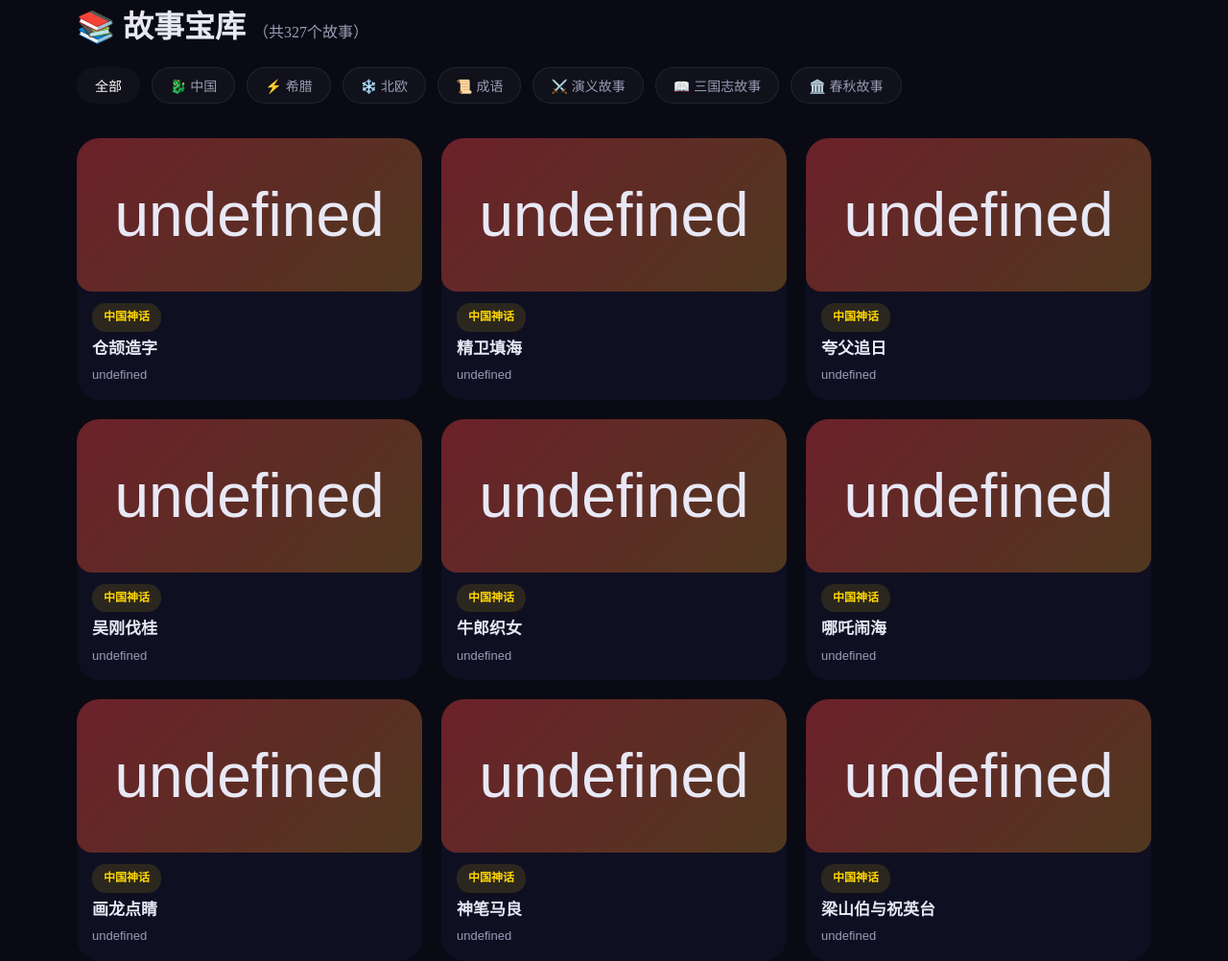
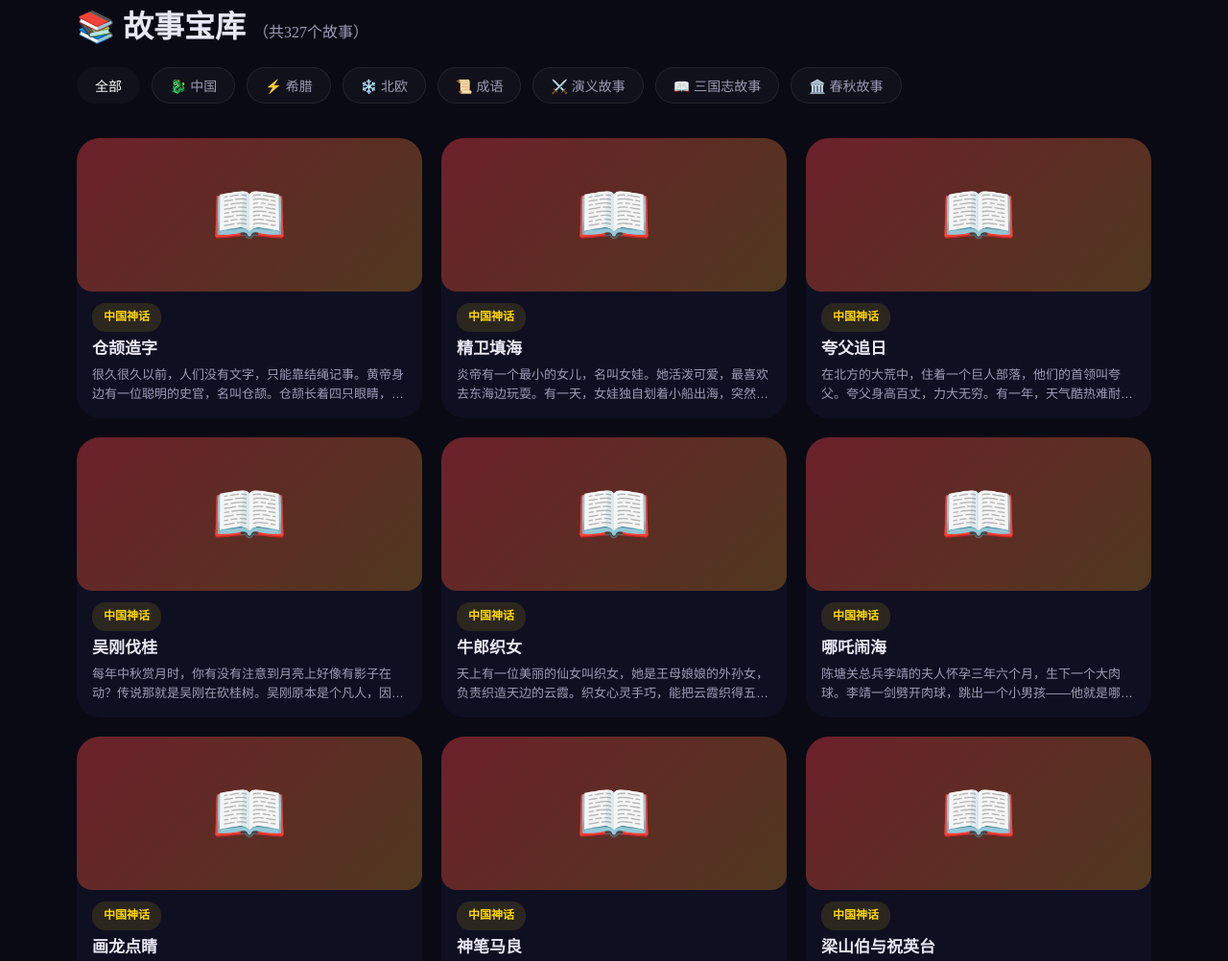
Before and after one commit to coco-china/shenhua-xingkong, a plain HTML site: page index.html in a window 1280 px wide. Shown: the part 1400-2402 px from the top of the page at 96% size. Drawn offline with Linux system fonts and the light colour scheme.

Commit message:
v8.0 star rekindle - fix undefined display

```diff
--- a/index.html
+++ b/index.html
@@ -323,12 +323,17 @@ body{font-family:'Noto Sans SC','Microsoft YaHei',sans-serif;background:#0A0A14;
 
 <script>
 // ============ VERSION MANAGEMENT ============
-const VERSION = { major:7, minor:0, date:'2026-08-07', label:'v7.0', codename:'故事重生' };
+const VERSION = { major:8, minor:0, date:'2026-08-07', label:'v8.0', codename:'星辉重燃' };
 const VERSION_HISTORY = [
-    { ver:'v7.0', date:'2026-08-07', title:'故事重生', latest:true, changes:[
-    '重建三国演义故事２5个真实故事，涵盖60+人物',
-    '重建三国志故事Ｊ个基于史实的真实故事',
-    '重建春秋战国故事ｈ个历史名篇，涵盖38位历史人物',
+    { ver:'v8.0', date:'2026-08-07', title:'星辉重燃', latest:true, changes:[
+    '修复故事卡片显示undefined的问题',
+    '为所有故事补充id、cover、desc字段',
+    '故事卡片预览文字从内容自动提取',
+  ]},
+  { ver:'v7.0', date:'2026-08-07', title:'故事重生', latest:false, changes:[
+    '重建三国演义故事125个真实故事，涵盖60+人物',
+    '重建三国志故事32个基于史实的真实故事',
+    '重建春秋战国故事48个历史名篇，涵盖38位历史人物',
     '每个故事都有独特标题和情节，不再是模板复制',
     '刘备等人物各有多个专属故事，如桃园结义、草船借箭、空城计等',
   ]},
@@ -1519,6 +1524,19 @@ const STORIES = [
 {title:'高山流水',cat:'cq',cat_label:'春秋战国故事',icon:'🎵',content:'<p>伯牙是春秋时期著名的琴师，琴艺高超，但很少有人能真正听懂他的琴音。</p><p>一天伯牙在山中弹琴，樵夫钟子期路过，驻足聆听。伯牙志在高山，琴声雄壮。钟子期赞叹道："善哉，峨峨兮若泰山！"伯牙志在流水，琴声奔腾。钟子期又道："善哉，洋洋兮若江河！"</p><p>伯牙惊喜万分，无论心中想什么，钟子期都能从琴音中准确感受到。两人遂结为知己。</p><p>后来钟子期病逝，伯牙悲痛欲绝。他来到子期墓前，弹了最后一首曲子，然后摔破瑶琴，扯断琴弦，终身不再弹琴。</p><p>伯牙说："摔碎瑶琴凤尾寒，子期不在对谁弹？春风满面皆朋友，欲觅知音难上难。"</p><p>"高山流水"成为知音难觅的千古象征，"知音"一词也由此而来。这个故事告诉我们，真正的知己不在多，一个足矣；而一旦失去，便是世间最珍贵的遗憾。</p>'}
 ];
 
+// ============ STORY DATA INIT ============
+// Ensure each story has id, cover, desc fields for the rendering code
+STORIES.forEach((s, i) => {
+  s.id = String(i);
+  if (!s.cover) s.cover = s.icon || '📖';
+  if (!s.desc) {
+    const tmp = document.createElement('div');
+    tmp.innerHTML = s.content || '';
+    const text = tmp.textContent.trim();
+    s.desc = text.length > 80 ? text.slice(0, 80) + '...' : text;
+  }
+});
+
 // ============ STAR BG ============
 (function(){const bg=document.getElementById('starsBg');for(let i=0;i<100;i++){const s=document.createElement('div');s.className='star';s.style.left=Math.random()*100+'%';s.style.top=Math.random()*100+'%';s.style.width=Math.random()*2.5+1+'px';s.style.height=s.style.width;s.style.setProperty('--dur',(Math.random()*3+2)+'s');s.style.setProperty('--delay',Math.random()*5+'s');bg.appendChild(s);}})();
 
```
